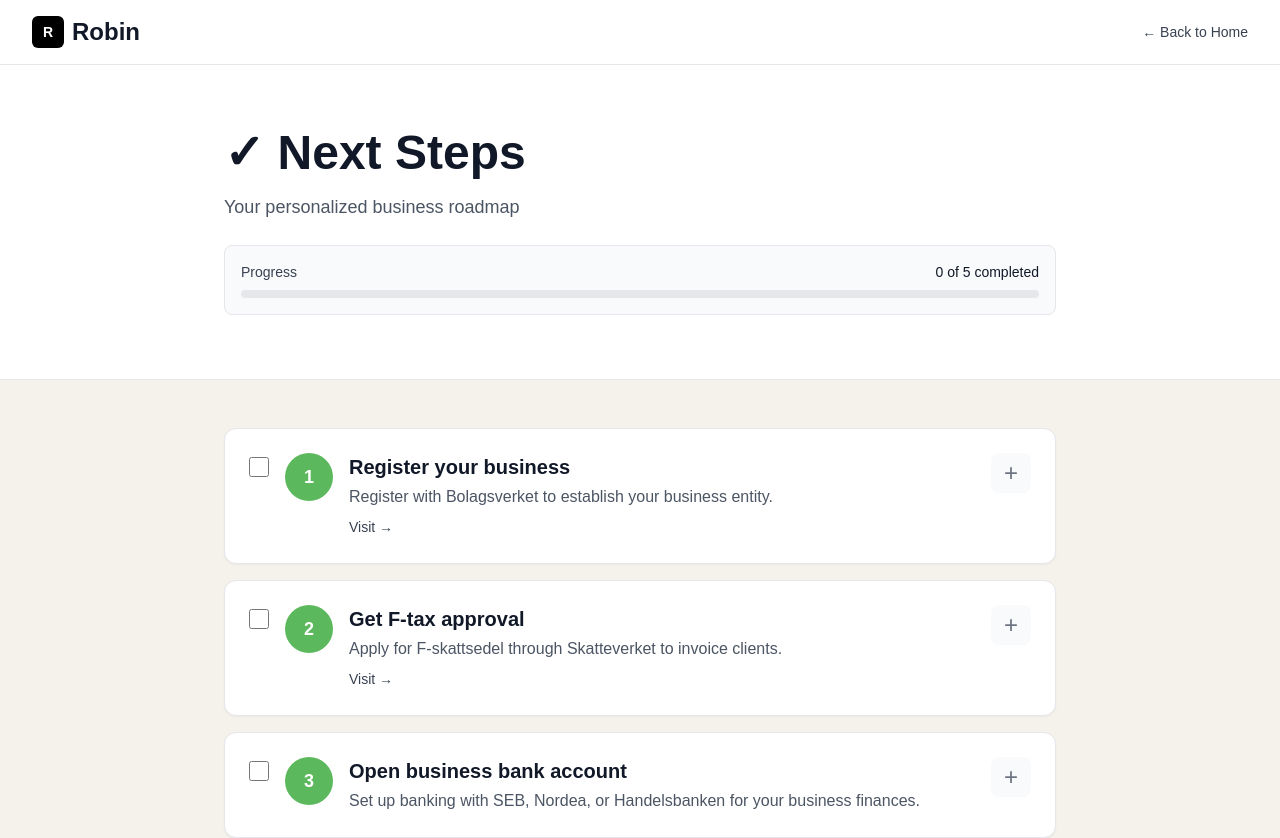
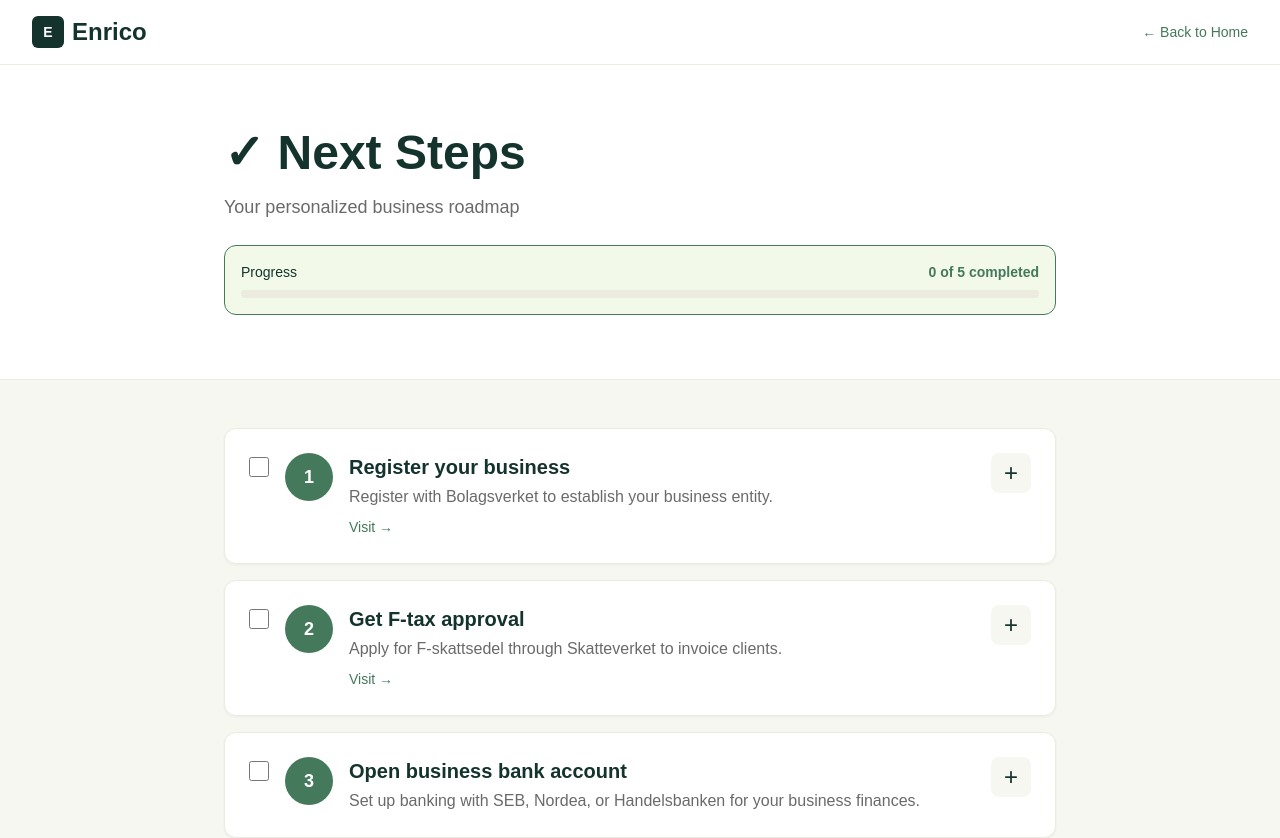
Before and after one commit to Rit-Hus/enrico, a Next.js app: page /next-steps in a window 1280 px wide. Shown: the top 838 px of the page. Built offline with nearby package versions, Linux system fonts and the light colour scheme.

Commit message:
updating design

```diff
--- a/src/app/next-steps/page.tsx
+++ b/src/app/next-steps/page.tsx
@@ -184,21 +184,22 @@ export default function NextStepsPage() {
 	const progressPercentage = (completedCount / totalCount) * 100;
 
 	return (
-		<div className="min-h-screen" style={{ backgroundColor: '#F5F1EB' }}>
+		<div className="min-h-screen" style={{ backgroundColor: '#f7f7f1' }}>
 			{/* Header */}
-			<header className="bg-white border-b border-gray-200">
+			<header style={{ backgroundColor: '#ffffff', borderBottom: '1px solid #ebebdf' }}>
 				<nav className="max-w-7xl mx-auto px-4 sm:px-6 lg:px-8 py-4">
 					<div className="flex items-center justify-between">
 						<div className="flex items-center gap-2">
-							<div className="w-8 h-8 bg-black rounded-md flex items-center justify-center">
-								<span className="text-white font-bold text-sm">R</span>
+							<div className="w-8 h-8 rounded-md flex items-center justify-center" style={{ backgroundColor: '#14332d' }}>
+								<span className="text-white font-bold text-sm">E</span>
 							</div>
-							<h1 className="text-2xl font-bold text-gray-900">Robin</h1>
+							<h1 className="text-2xl font-semibold" style={{ color: '#14332d' }}>Enrico</h1>
 						</div>
 						<div className="flex gap-6 items-center">
 							<Link
 								href="/"
-								className="text-gray-700 hover:text-gray-900 transition-colors text-sm"
+								className="transition-colors text-sm font-medium"
+								style={{ color: '#44795c' }}
 							>
 								← Back to Home
 							</Link>
@@ -208,31 +209,31 @@ export default function NextStepsPage() {
 			</header>
 
 			{/* Page Header */}
-			<div className="bg-white py-12 sm:py-16 border-b border-gray-200">
+			<div style={{ backgroundColor: '#ffffff', borderBottom: '1px solid #ebebdf' }} className="py-12 sm:py-16">
 				<div className="max-w-4xl mx-auto px-4 sm:px-6 lg:px-8">
-					<h2 className="text-4xl sm:text-5xl font-bold mb-4 text-gray-900">
+					<h2 className="text-4xl sm:text-5xl font-bold mb-4" style={{ color: '#14332d' }}>
 						✓ Next Steps
 					</h2>
-					<p className="text-lg text-gray-600 mb-6">
+					<p className="text-lg mb-6" style={{ color: '#6a6a6b' }}>
 						Your personalized business roadmap
 					</p>
 
 					{/* Progress Indicator */}
-					<div className="bg-gray-50 rounded-lg p-4 border border-gray-200">
+					<div style={{ backgroundColor: '#f2f9e8', border: '1px solid #44795c' }} className="rounded-xl p-4">
 						<div className="flex justify-between items-center mb-2">
-							<span className="text-sm font-medium text-gray-700">
+							<span className="text-sm font-medium" style={{ color: '#14332d' }}>
 								Progress
 							</span>
-							<span className="text-sm font-medium text-gray-900">
+							<span className="text-sm font-semibold" style={{ color: '#44795c' }}>
 								{completedCount} of {totalCount} completed
 							</span>
 						</div>
-						<div className="w-full h-2 bg-gray-200 rounded-full overflow-hidden">
+						<div className="w-full h-2 rounded-full overflow-hidden" style={{ backgroundColor: '#ebebdf' }}>
 							<div
 								className="h-full transition-all duration-500 ease-out rounded-full"
 								style={{
 									width: `${progressPercentage}%`,
-									backgroundColor: '#5CB85C'
+									backgroundColor: '#44795c'
 								}}
 							/>
 						</div>
@@ -246,11 +247,12 @@ export default function NextStepsPage() {
 					{steps.map((step, index) => (
 						<div
 							key={step.id}
-							className={`bg-white rounded-xl shadow-sm transition-all duration-200 border ${
-								step.completed
-									? "border-green-200 bg-green-50/30"
-									: "border-gray-200"
-							} ${expandedStep === step.id ? "shadow-md" : "hover:shadow-md"}`}
+							className={`rounded-xl transition-all duration-200`}
+							style={{
+								backgroundColor: step.completed ? '#f2f9e8' : '#ffffff',
+								border: step.completed ? '2px solid #44795c' : '1px solid #ebebdf',
+								boxShadow: expandedStep === step.id ? '0 4px 12px rgba(20, 51, 45, 0.1)' : '0 1px 3px rgba(0, 0, 0, 0.05)',
+							}}
 						>
 							{/* Step Header */}
 							<div
@@ -268,14 +270,18 @@ export default function NextStepsPage() {
 											id={`step-${step.id}`}
 											checked={step.completed}
 											onChange={() => toggleComplete(step.id)}
-											className="w-5 h-5 rounded border-2 border-gray-300 text-green-600 focus:ring-2 focus:ring-green-500 cursor-pointer transition-all"
+											className="w-5 h-5 rounded border-2 cursor-pointer transition-all"
+											style={{
+												borderColor: step.completed ? '#44795c' : '#aaaaab',
+												accentColor: '#44795c'
+											}}
 										/>
 									</div>
 
 									{/* Step Number Badge */}
 									<div
 										className="flex-shrink-0 w-12 h-12 rounded-full flex items-center justify-center font-bold text-lg text-white"
-										style={{ backgroundColor: '#5CB85C' }}
+										style={{ backgroundColor: '#44795c' }}
 									>
 										{index + 1}
 									</div>
@@ -283,15 +289,14 @@ export default function NextStepsPage() {
 									{/* Step Info */}
 									<div className="flex-1 min-w-0">
 										<h3
-											className={`text-lg sm:text-xl font-semibold mb-1 ${
-												step.completed
-													? "text-gray-500"
-													: "text-gray-900"
-											}`}
+											className="text-lg sm:text-xl font-semibold mb-1"
+											style={{
+												color: step.completed ? '#6a6a6b' : '#14332d'
+											}}
 										>
 											{step.step}
 										</h3>
-										<p className="text-sm sm:text-base text-gray-600 leading-relaxed">
+										<p className="text-sm sm:text-base leading-relaxed" style={{ color: '#6a6a6b' }}>
 											{step.description}
 										</p>
 										{step.url && expandedStep !== step.id && (
@@ -300,7 +305,8 @@ export default function NextStepsPage() {
 												target="_blank"
 												rel="noopener noreferrer"
 												onClick={(e) => e.stopPropagation()}
-												className="inline-block mt-2 text-sm font-medium text-gray-700 hover:text-gray-900 transition-colors"
+												className="inline-block mt-2 text-sm font-medium transition-colors"
+												style={{ color: '#44795c' }}
 											>
 												Visit →
 											</a>
@@ -310,11 +316,11 @@ export default function NextStepsPage() {
 									{/* Expand Icon */}
 									<div className="flex-shrink-0">
 										<div
-											className={`w-10 h-10 rounded-lg flex items-center justify-center transition-all ${
-												expandedStep === step.id
-													? "bg-gray-100 text-gray-700"
-													: "bg-gray-50 text-gray-500 hover:bg-gray-100"
-											}`}
+											className="w-10 h-10 rounded-lg flex items-center justify-center transition-all"
+											style={{
+												backgroundColor: expandedStep === step.id ? '#ebebdf' : '#f7f7f1',
+												color: '#14332d'
+											}}
 										>
 											<span className="text-2xl font-light">
 												{expandedStep === step.id ? "−" : "+"}
@@ -326,9 +332,9 @@ export default function NextStepsPage() {
 
 							{/* Expanded Details */}
 							{expandedStep === step.id && (
-								<div className="border-t border-gray-200 p-5 sm:p-6 bg-gray-50">
+								<div className="p-5 sm:p-6" style={{ backgroundColor: '#f7f7f1', borderTop: '1px solid #ebebdf' }}>
 									<div className="ml-0 sm:ml-16">
-										<h4 className="text-lg sm:text-xl font-semibold text-gray-900 mb-4">
+										<h4 className="text-lg sm:text-xl font-semibold mb-4" style={{ color: '#14332d' }}>
 											{step.details.title}
 										</h4>
 										<ul className="space-y-3">
@@ -342,15 +348,19 @@ export default function NextStepsPage() {
 														id={`bullet-${bullet.id}`}
 														checked={bullet.completed}
 														onChange={() => toggleBulletPoint(step.id, bullet.id)}
-														className="w-4 h-4 mt-0.5 rounded border-2 border-gray-300 text-green-600 focus:ring-2 focus:ring-green-500 cursor-pointer transition-all flex-shrink-0"
+														className="w-4 h-4 mt-0.5 rounded border-2 cursor-pointer transition-all flex-shrink-0"
+														style={{
+															borderColor: bullet.completed ? '#44795c' : '#aaaaab',
+															accentColor: '#44795c'
+														}}
 													/>
 													<label
 														htmlFor={`bullet-${bullet.id}`}
-														className={`text-sm sm:text-base leading-relaxed cursor-pointer ${
-															bullet.completed
-																? "text-gray-500 line-through"
-																: "text-gray-700"
-														}`}
+														className="text-sm sm:text-base leading-relaxed cursor-pointer"
+														style={{
+															color: bullet.completed ? '#aaaaab' : '#14332d',
+															textDecoration: bullet.completed ? 'line-through' : 'none'
+														}}
 													>
 														{bullet.text}
 													</label>
@@ -362,7 +372,17 @@ export default function NextStepsPage() {
 												href={step.url}
 												target="_blank"
 												rel="noopener noreferrer"
-												className="inline-block mt-6 px-5 py-2.5 bg-gray-900 text-white font-medium rounded-lg hover:bg-gray-800 transition-all duration-200 text-sm"
+												className="inline-block mt-6 px-5 py-2.5 font-medium rounded-lg transition-all duration-200 text-sm"
+												style={{
+													backgroundColor: '#14332d',
+													color: '#ffffff'
+												}}
+												onMouseEnter={(e) => {
+													e.currentTarget.style.backgroundColor = '#44795c';
+												}}
+												onMouseLeave={(e) => {
+													e.currentTarget.style.backgroundColor = '#14332d';
+												}}
 											>
 												Visit{" "}
 												{step.url
@@ -380,12 +400,12 @@ export default function NextStepsPage() {
 
 				{/* Completion Message */}
 				{completedCount === totalCount && (
-					<div className="mt-8 p-6 bg-white border-2 border-green-300 rounded-xl text-center">
+					<div className="mt-8 p-6 rounded-xl text-center" style={{ backgroundColor: '#f2f9e8', border: '2px solid #44795c' }}>
 						<div className="text-5xl mb-3">🎉</div>
-						<h3 className="text-2xl font-bold text-gray-900 mb-2">
+						<h3 className="text-2xl font-bold mb-2" style={{ color: '#14332d' }}>
 							Congratulations!
 						</h3>
-						<p className="text-gray-600">
+						<p style={{ color: '#44795c' }}>
 							You&apos;ve completed all steps. Your business is ready to launch!
 						</p>
 					</div>
@@ -393,10 +413,10 @@ export default function NextStepsPage() {
 			</main>
 
 			{/* Footer */}
-			<footer className="border-t border-gray-200 bg-white mt-12">
+			<footer className="mt-12" style={{ borderTop: '1px solid #ebebdf', backgroundColor: '#ffffff' }}>
 				<div className="max-w-7xl mx-auto px-4 sm:px-6 lg:px-8 py-8">
-					<p className="text-center text-gray-600 text-sm">
-						© 2026 Robin. Helping entrepreneurs build their dreams.
+					<p className="text-center text-sm" style={{ color: '#6a6a6b' }}>
+						© 2026 Enrico. Helping entrepreneurs build their dreams.
 					</p>
 				</div>
 			</footer>
```
